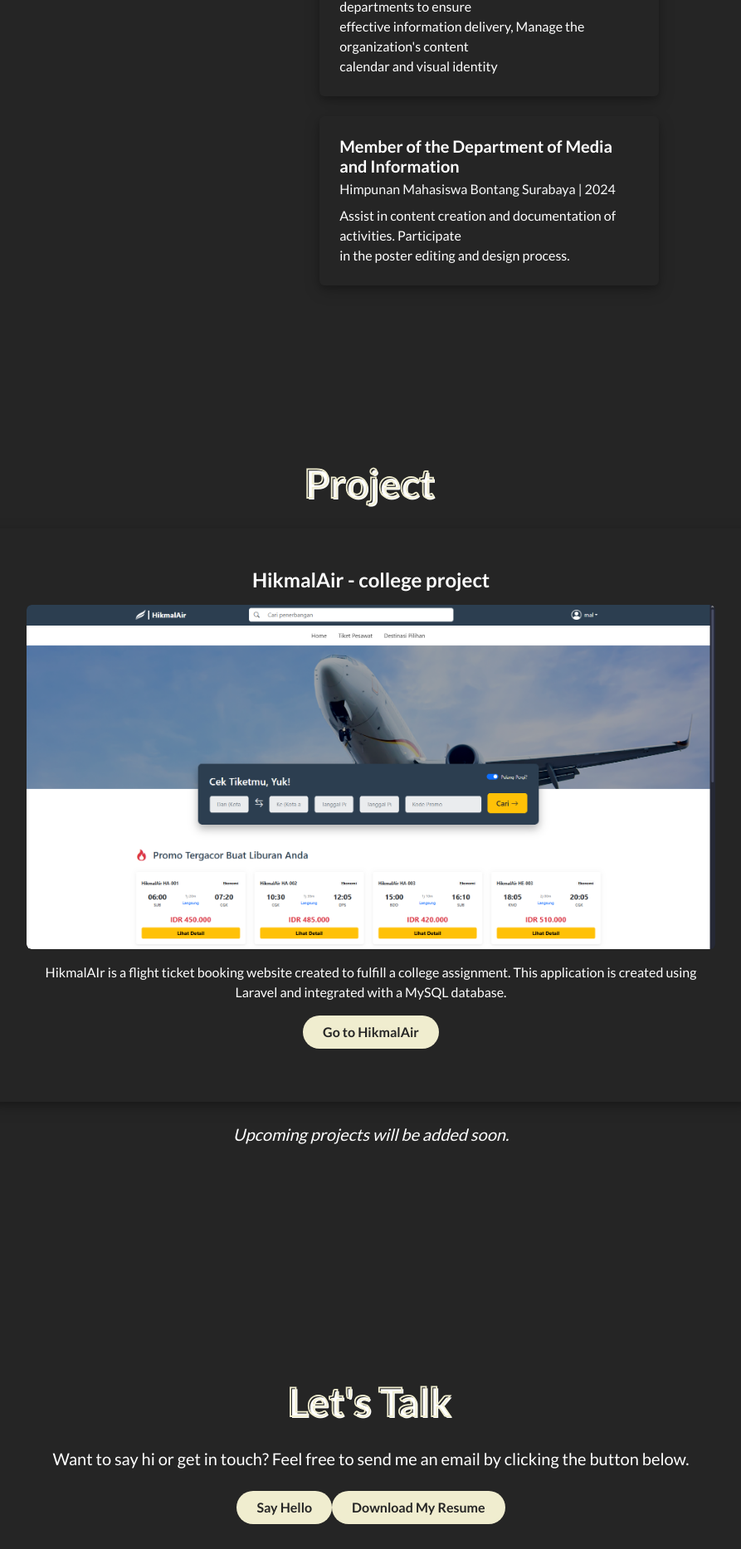
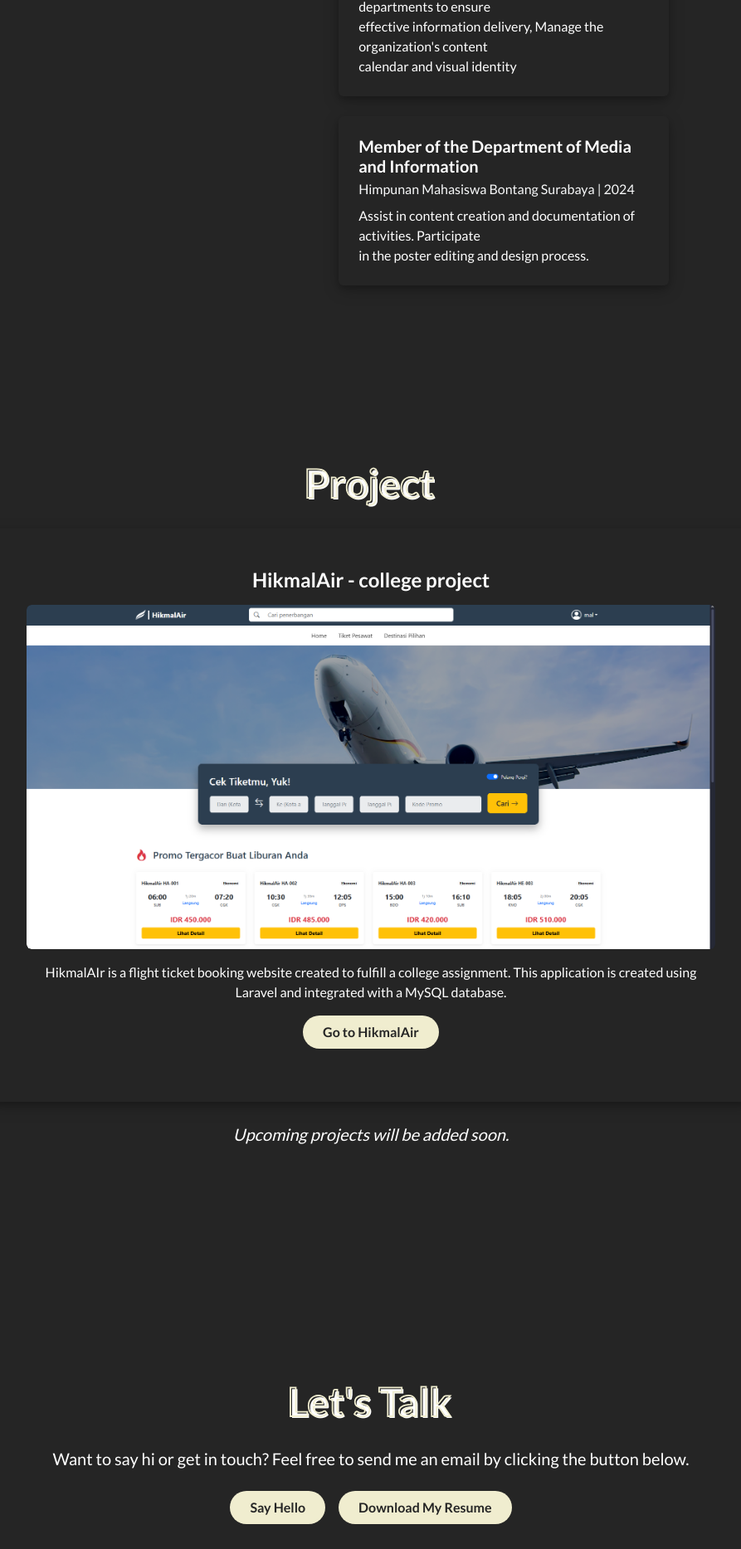
Before and after one commit to andyhap/about-me-web, a Next.js app: page / in a window 1280 px wide. Shown: the part 1973-3840 px from the top of the page at 83% size, without its empty margins (193-1086 px from the left). Built offline with nearby package versions, Linux system fonts and the light colour scheme.

Commit message:
adjust sidenav and organization card

```diff
--- a/app/components/sidenav.css
+++ b/app/components/sidenav.css
@@ -11,7 +11,9 @@
     position: absolute;
     left: 2px;
     width: 2px;
-    height: 40rem;
+    /* height: 80rem; */
+    height: 19rem;
+    /* margin-top: -20rem; */
     background: rgba(255, 255, 255, 0.4);
 }
 
--- a/app/page.tsx
+++ b/app/page.tsx
@@ -162,14 +162,15 @@
             clicking the button below.
           </p>
 
-          <a href="https://mail.google.com/mail/u/0/?view=cm&tf=1&fs=1&to=andyhikmalparakkasi@gmail.com" className="hero-btn contact-btn btn fw-bold px-4 py-2">
-            Say Hello
-          </a>
+          <div className="d-flex justify-content-center gap-3 flex-wrap">
+            <a href="https://mail.google.com/mail/u/0/?view=cm&tf=1&fs=1&to=andyhikmalparakkasi@gmail.com" className="hero-btn contact-btn btn fw-bold px-4 py-2">
+              Say Hello
+            </a>
 
-          <a href="https://mail.google.com/mail/u/0/?view=cm&tf=1&fs=1&to=andyhikmalparakkasi@gmail.com" className="hero-btn contact-btn btn fw-bold px-4 py-2">
-            Download My Resume
-          </a>
-
+            <a href="/" className="hero-btn contact-btn btn fw-bold px-4 py-2">
+              Download My Resume
+            </a>
+          </div>
 
           {/* Social Media Buttons */}
           <div className="sosmed-btn d-flex gap-3 justify-content-center mt-3 py-3">
--- a/app/style/page.css
+++ b/app/style/page.css
@@ -108,6 +108,7 @@
     border-radius: 10px;
     box-shadow: 0 4px 8px 0 rgba(0, 0, 0, 0.2), 0 6px 20px 0 rgba(0, 0, 0, 0.19);
     transition: transform 0.3s ease;
+    margin-left: 25px;
 }
 
 .project-section{
```
